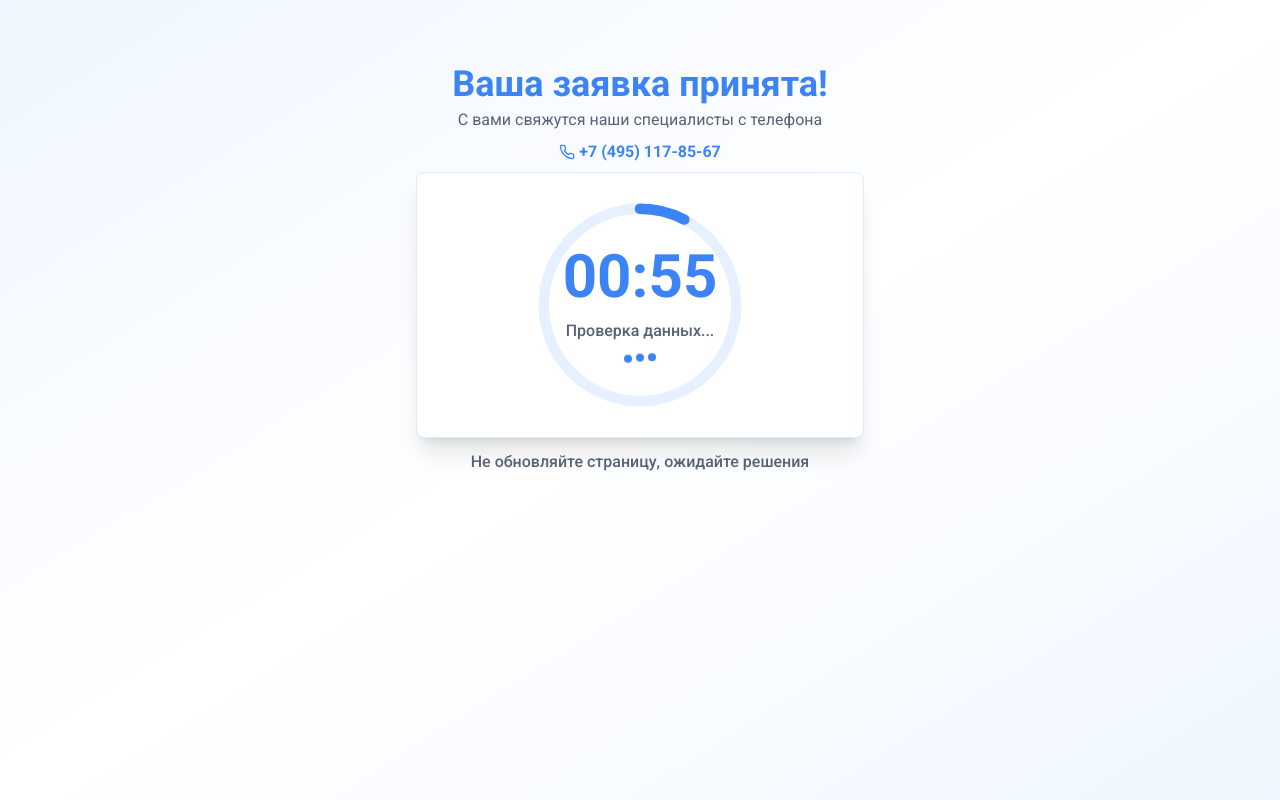
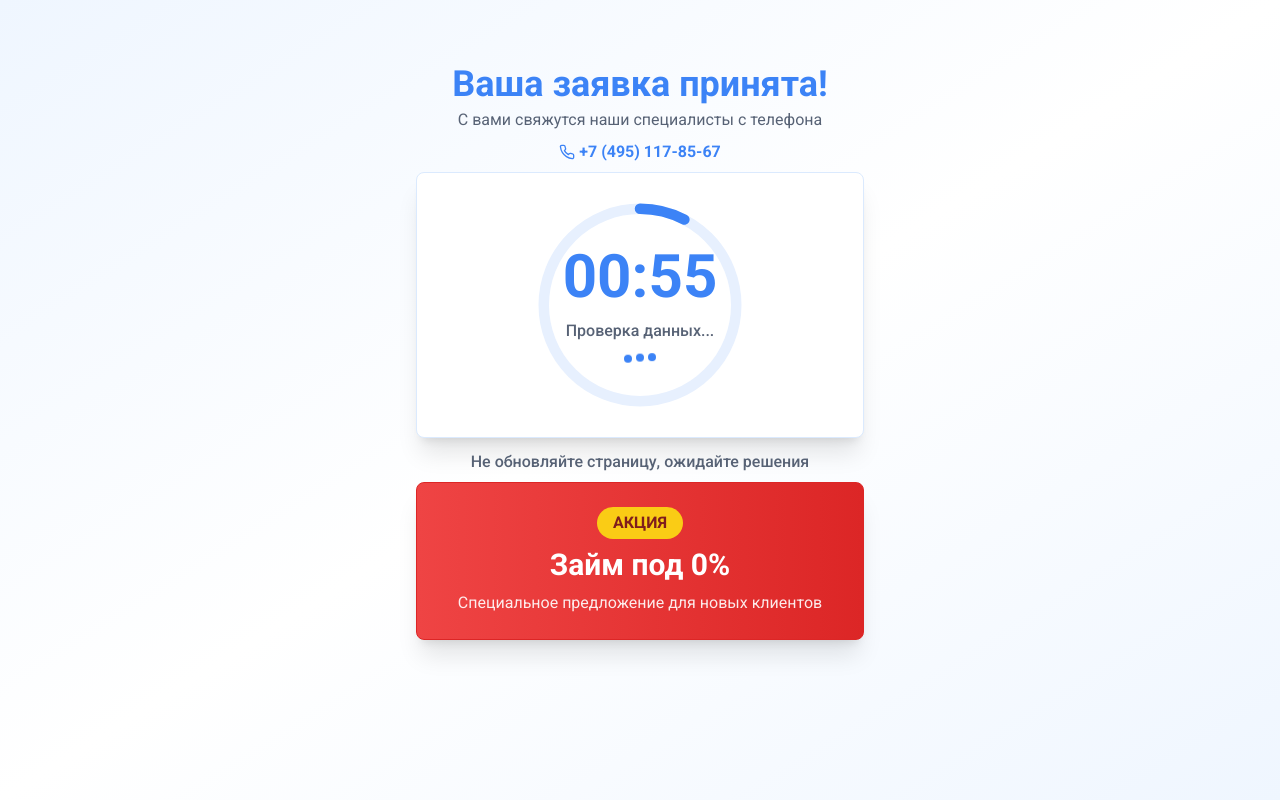
Before and after one commit to pr-poehali-dev/blue-timer-design, a React (Vite) app: page / in a window 1280 px wide. Built offline with nearby package versions, Linux system fonts and the light colour scheme.

Commit message:
feat: добавить баннер акции займа

```diff
--- a/src/pages/Index.tsx
+++ b/src/pages/Index.tsx
@@ -137,6 +137,20 @@ const Index = () => {
             Не обновляйте страницу, ожидайте решения
           </p>
         </div>
+
+        <Card className="bg-gradient-to-r from-red-500 to-red-600 border-red-600 p-4 sm:p-6 shadow-xl mt-4">
+          <div className="text-center space-y-2">
+            <div className="inline-block bg-yellow-400 text-red-900 px-4 py-1 rounded-full font-bold text-sm sm:text-base uppercase">
+              Акция
+            </div>
+            <h3 className="text-2xl sm:text-3xl font-bold text-white">
+              Займ под 0%
+            </h3>
+            <p className="text-white/90 text-sm sm:text-base">
+              Специальное предложение для новых клиентов
+            </p>
+          </div>
+        </Card>
       </div>
     </div>
   );
```
